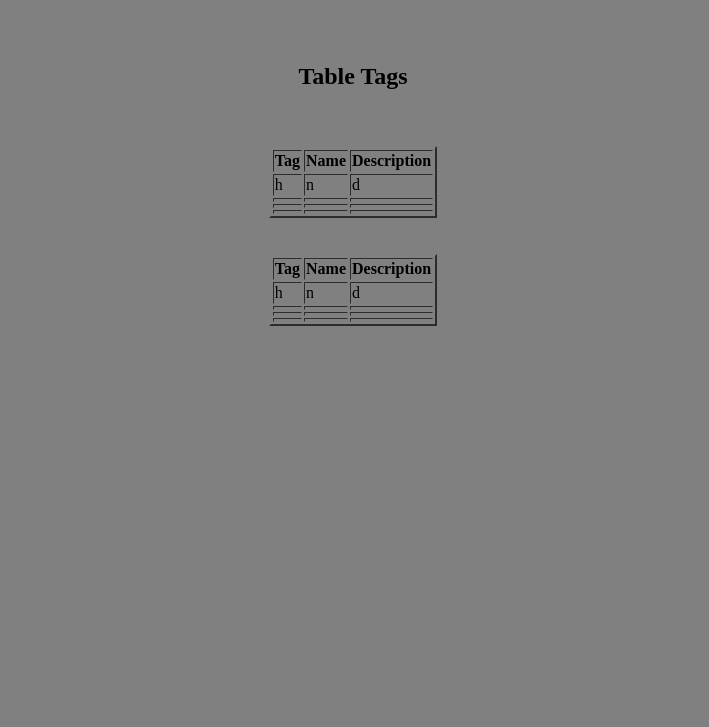
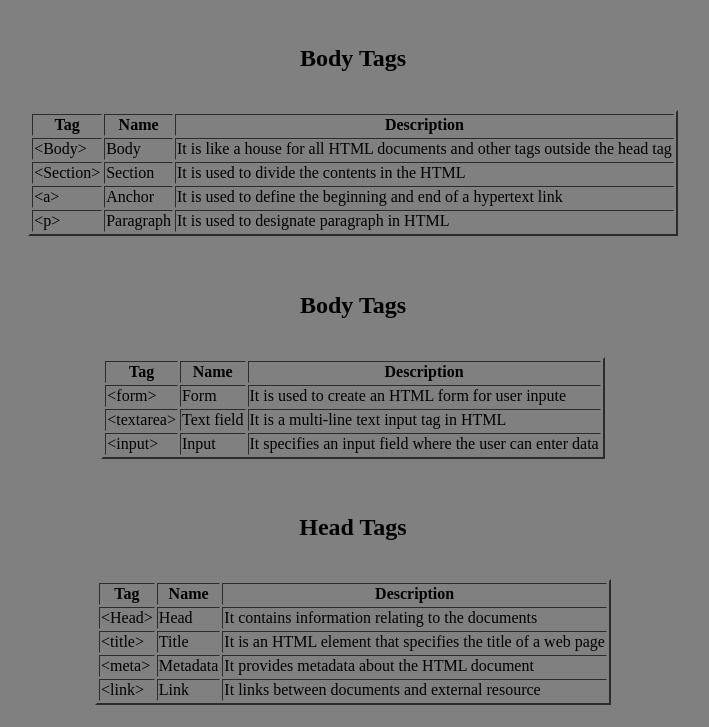
Before and after one commit to scave222/mini-lab1, a plain HTML site: page index.html in a window 1280 px wide. Shown: the part 73-800 px from the top of the page, without its empty margins (287-996 px from the left). Drawn offline with Linux system fonts and the light colour scheme.

Commit message:
Completion of html table

```diff
--- a/index.html
+++ b/index.html
@@ -7,8 +7,8 @@
     <link rel="stylesheet" href="css/styles.css">
 </head>
 <body>
-    <h1>Head Table Reference</h1> <br><br>
-    <h2>Table Tags</h2><br><br>
+    <h1>Head Body Reference</h1> <br>
+    <h2>Body Tags</h2><br>
     <section>
     <table border="2">
         <thead>
@@ -20,24 +20,25 @@
         </thead>
         <tbody>
             <tr>
-                <td>h</td>
-                <td>n</td>
-                <td>d</td>
+                <td>&#60Body&#62</td>
+                <td>Body</td>
+                <td>It is like a house for all HTML documents and other tags outside the head tag</td>
+            </tr>
+
+            <tr>
+                <td>&#60Section&#62</td>
+                <td>Section</td>
+                <td>It is used to divide the contents in the HTML </td>
             </tr>
             <tr>
-                <td></td>
-                <td></td>
-                <td></td>
+                <td>&#60a&#62</td>
+                <td>Anchor</td>
+                <td>It is used to define the beginning and end of a hypertext link</td>
             </tr>
             <tr>
-                <td></td>
-                <td></td>
-                <td></td>
-            </tr>
-            <tr>
-                <td></td>
-                <td></td>
-                <td></td>
+                <td>&#60p&#62</td>
+                <td>Paragraph</td>
+                <td>It is used to designate paragraph in HTML</td>
             </tr>
         </tbody>
 
@@ -45,6 +46,7 @@
 
 </section><br><br>
 
+<h2>Body Tags</h2><br>
 <section>
     <table border="2">
         <thead>
@@ -56,25 +58,61 @@
         </thead>
         <tbody>
             <tr>
-                <td>h</td>
-                <td>n</td>
-                <td>d</td>
+                <td>&#60form&#62</td>
+                <td>Form</td>
+                <td>It is used to create an HTML form for user inpute</td>
             </tr>
             <tr>
-                <td></td>
-                <td></td>
-                <td></td>
+                <td>&#60textarea&#62</td>
+                <td>Text field</td>
+                <td>It is a multi-line text input tag in HTML</td>
             </tr>
             <tr>
-                <td></td>
-                <td></td>
-                <td></td>
+                <td>&#60input&#62</td>
+                <td>Input</td>
+                <td>It specifies an input field where the user can enter data</td>
+            </tr>
+
+        </tbody>
+
+    </table>
+
+</section>
+
+<br><br>
+
+<h2>Head Tags</h2><br>
+<section>
+    <table border="2">
+        <thead>
+            <tr>
+                <th>Tag</th>
+                <th>Name</th>
+                <th>Description</th>
+            </tr>
+        </thead>
+        <tbody>
+            <tr>
+                <td>&#60Head&#62</td>
+                <td>Head</td>
+                <td>It contains information relating to the documents</td>
             </tr>
             <tr>
-                <td></td>
-                <td></td>
-                <td></td>
+                <td>&#60title&#62</td>
+                <td>Title</td>
+                <td>It is an HTML element that specifies the title of a web page</td>
             </tr>
+            <tr>
+                <td>&#60meta&#62</td>
+                <td>Metadata</td>
+                <td>It provides metadata about the HTML document</td>
+            </tr>
+            <tr>
+                <td>&#60link&#62</td>
+                <td>Link</td>
+                <td>It links between documents and external resource</td>
+            </tr>
+
         </tbody>
 
     </table>
```
